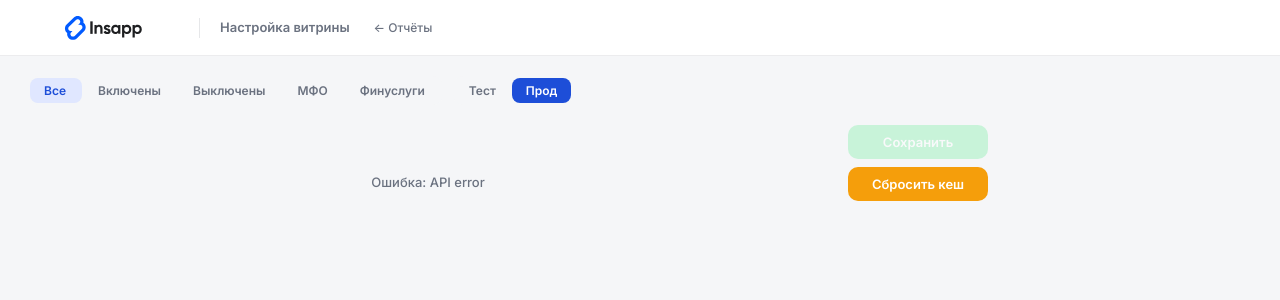
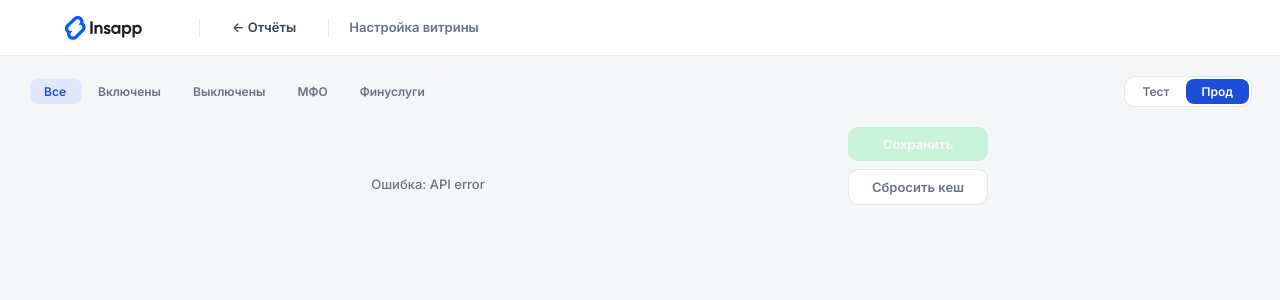
Before and after one commit to engwatch/insapp-skills, a Flask app: page /showcase in a window 1280 px wide. Shown: the top 300 px of the page. Run offline with Flask 3, Linux system fonts and the light colour scheme; data that the repository does not hold is empty.

Commit message:
ui: env toggle with border, back button left of title, muted cache button, env right-aligned
Co-Authored-By: Claude Opus 4.6 <noreply@anthropic.com>

```diff
--- a/tools/mfo-dashboard/templates/showcase.html
+++ b/tools/mfo-dashboard/templates/showcase.html
@@ -10,13 +10,14 @@
 /* ── Showcase page ── */
 .env-toggle {
   display: flex;
-  background: var(--bg);
+  border: 1.5px solid var(--rim2);
   border-radius: var(--r1);
   padding: 2px;
-  gap: 2px;
+  gap: 0;
+  background: #fff;
 }
 .env-btn {
-  padding: 5px 14px;
+  padding: 5px 16px;
   border: none;
   border-radius: 8px;
   font-size: 12px;
@@ -30,6 +31,17 @@
 .env-btn.active { background: var(--v); color: #fff; }
 .env-btn.active.prod-active { background: #DC2626; }
 .env-btn:not(.active):hover { color: var(--t1); }
+
+.header-back {
+  font-size: 13px;
+  font-weight: 600;
+  color: var(--t2);
+  text-decoration: none;
+  padding: 5px 12px;
+  border-radius: 8px;
+  transition: all .15s;
+}
+.header-back:hover { background: var(--bg); color: var(--v); }
 
 .showcase-controls {
   display: flex;
@@ -86,8 +98,8 @@
 .btn-save { background: #16A34A; color: #fff; }
 .btn-save:hover { background: #15803D; }
 .btn-save:disabled { background: #86EFAC; color: #fff; }
-.btn-cache { background: #F59E0B; color: #fff; }
-.btn-cache:hover { background: #D97706; }
+.btn-cache { background: #fff; color: var(--t3); border: 1px solid var(--rim2); }
+.btn-cache:hover { background: var(--bg); color: var(--t2); }
 
 .save-status {
   font-size: 12px;
@@ -256,15 +268,7 @@
   padding: 3px 8px;
 }
 
-/* ── Back link ── */
-.back-link {
-  font-size: 12px;
-  font-weight: 500;
-  color: var(--t3);
-  text-decoration: none;
-  transition: color .15s;
-}
-.back-link:hover { color: var(--v); }
+/* ── Back link (removed, using .header-back now) ── */
 </style>
 </head>
 <body>
@@ -280,8 +284,9 @@
     <path d="M49.6193 10.4953H54.2934V34.9842H49.6193V10.4953Z" fill="#1E1F21"/>
   </svg>
   <div class="sep"></div>
+  <a href="/" class="header-back">&larr; Отчёты</a>
+  <div class="sep"></div>
   <h1>Настройка витрины</h1>
-  <a href="/" class="back-link" style="margin-left: 8px;">&larr; Отчёты</a>
   <div style="margin-left: auto;"></div>
 </div>
 
@@ -293,7 +298,7 @@
     <button class="filter-tab" data-filter="Mfo">МФО <span class="cnt" id="cnt-mfo"></span></button>
     <button class="filter-tab" data-filter="Finuslugi">Финуслуги <span class="cnt" id="cnt-fin"></span></button>
   </div>
-  <div class="env-toggle">
+  <div class="env-toggle" style="margin-left: auto;">
     <button class="env-btn" data-env="test" onclick="switchEnv('test')">Тест</button>
     <button class="env-btn active" data-env="prod" onclick="switchEnv('prod')">Прод</button>
   </div>
```
